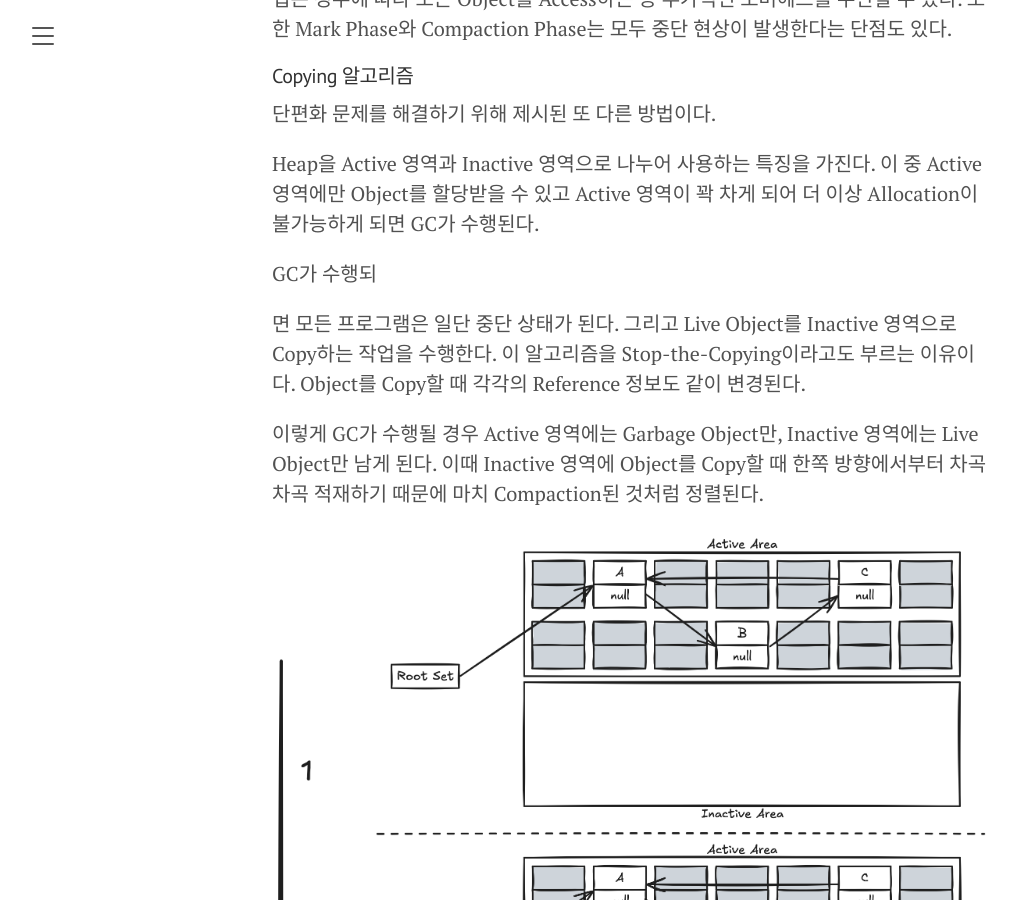
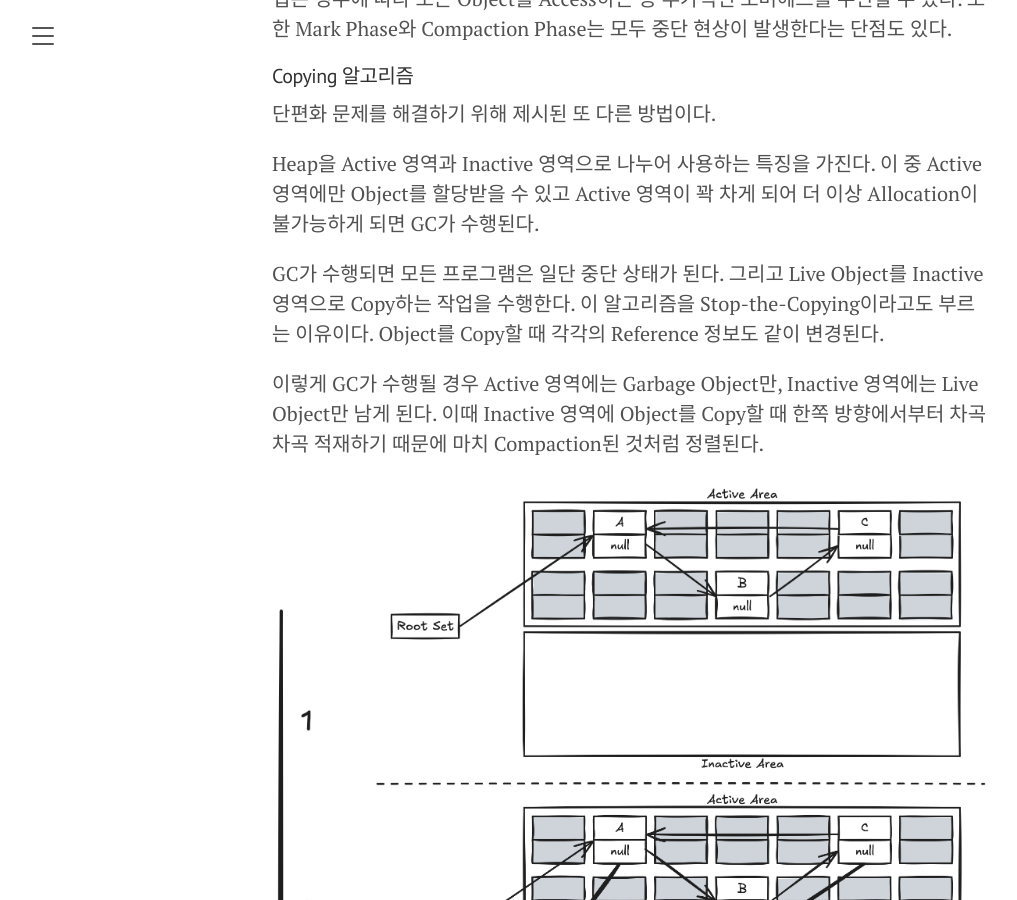
Before and after one commit to gunkim/gunkim.github.io, a Jekyll site: the page built from _learns/Java-performance-fundamental/2024-07-24-chapter03.md, in a window 1280 px wide and 900 px high, scrolled down 6776 px. Shown: the whole window, without its empty margins (8-1025 px from the left). Built offline with Jekyll 4.4.1, drawn with Linux system fonts in a browser that asks for light colours; comment, search, counter and statistics services are not loaded.

Commit message:
줄바꿈 제거

```diff
--- a/_learns/Java-performance-fundamental/2024-07-24-chapter03.md
+++ b/_learns/Java-performance-fundamental/2024-07-24-chapter03.md
@@ -124,9 +124,7 @@ Mark-and-Compaction 알고리즘은 단편화 방지에 초점이 맞춰져 있
 
 Heap을 Active 영역과 Inactive 영역으로 나누어 사용하는 특징을 가진다. 이 중 Active 영역에만 Object를 할당받을 수 있고 Active 영역이 꽉 차게 되어 더 이상 Allocation이 불가능하게 되면 GC가 수행된다.
 
-GC가 수행되
-
-면 모든 프로그램은 일단 중단 상태가 된다. 그리고 Live Object를 Inactive 영역으로 Copy하는 작업을 수행한다. 이 알고리즘을 Stop-the-Copying이라고도 부르는 이유이다. Object를 Copy할 때 각각의 Reference 정보도 같이 변경된다.
+GC가 수행되면 모든 프로그램은 일단 중단 상태가 된다. 그리고 Live Object를 Inactive 영역으로 Copy하는 작업을 수행한다. 이 알고리즘을 Stop-the-Copying이라고도 부르는 이유이다. Object를 Copy할 때 각각의 Reference 정보도 같이 변경된다.
 
 이렇게 GC가 수행될 경우 Active 영역에는 Garbage Object만, Inactive 영역에는 Live Object만 남게 된다. 이때 Inactive 영역에 Object를 Copy할 때 한쪽 방향에서부터 차곡차곡 적재하기 때문에 마치 Compaction된 것처럼 정렬된다.
 
```
